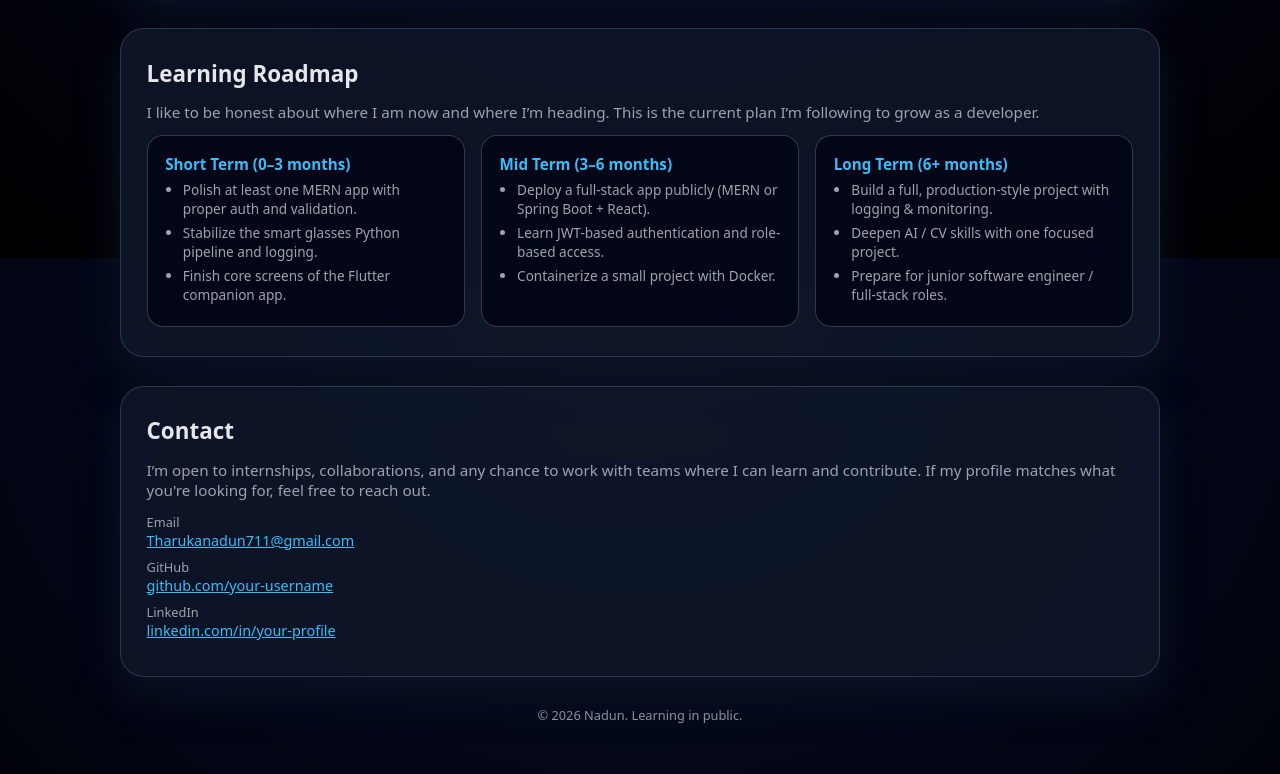
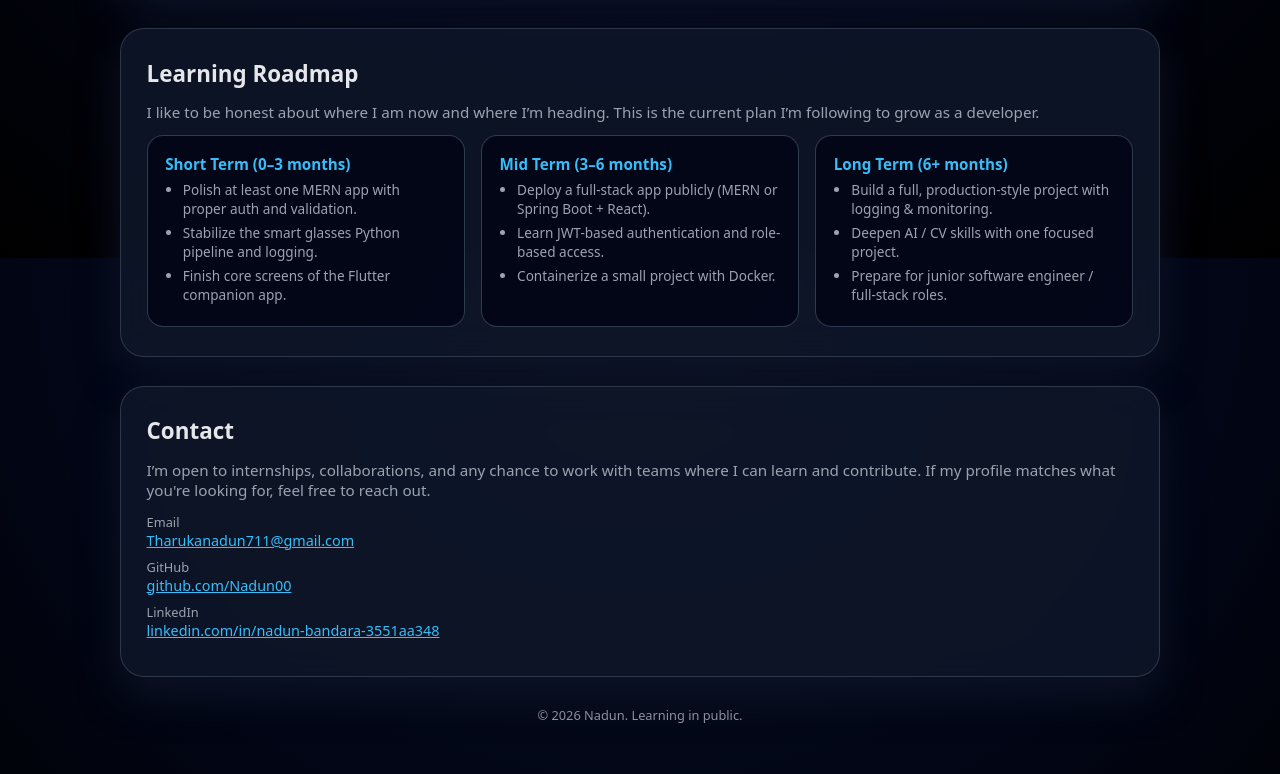
Before and after one commit to Nadun00/portfolio, a React (Vite) app: page / in a window 1280 px wide. Shown: the part 2142-2916 px from the top of the page. Built offline with nearby package versions, Linux system fonts and the light colour scheme.

Commit message:
link linkedin

```diff
--- a/src/App.jsx
+++ b/src/App.jsx
@@ -283,17 +283,17 @@ function App() {
                     target="_blank"
                     rel="noreferrer"
                   >
-                    github.com/your-username
+                    github.com/Nadun00
                   </a>
                 </li>
                 <li>
                   <span>LinkedIn</span>
                   <a
-                    href="https://linkedin.com/in/your-profile"
+                    href="https://www.linkedin.com/in/nadun-bandara-3551aa348?utm_source=share&utm_campaign=share_via&utm_content=profile&utm_medium=android_app"
                     target="_blank"
                     rel="noreferrer"
                   >
-                    linkedin.com/in/your-profile
+                    linkedin.com/in/nadun-bandara-3551aa348
                   </a>
                 </li>
               </ul>
```
